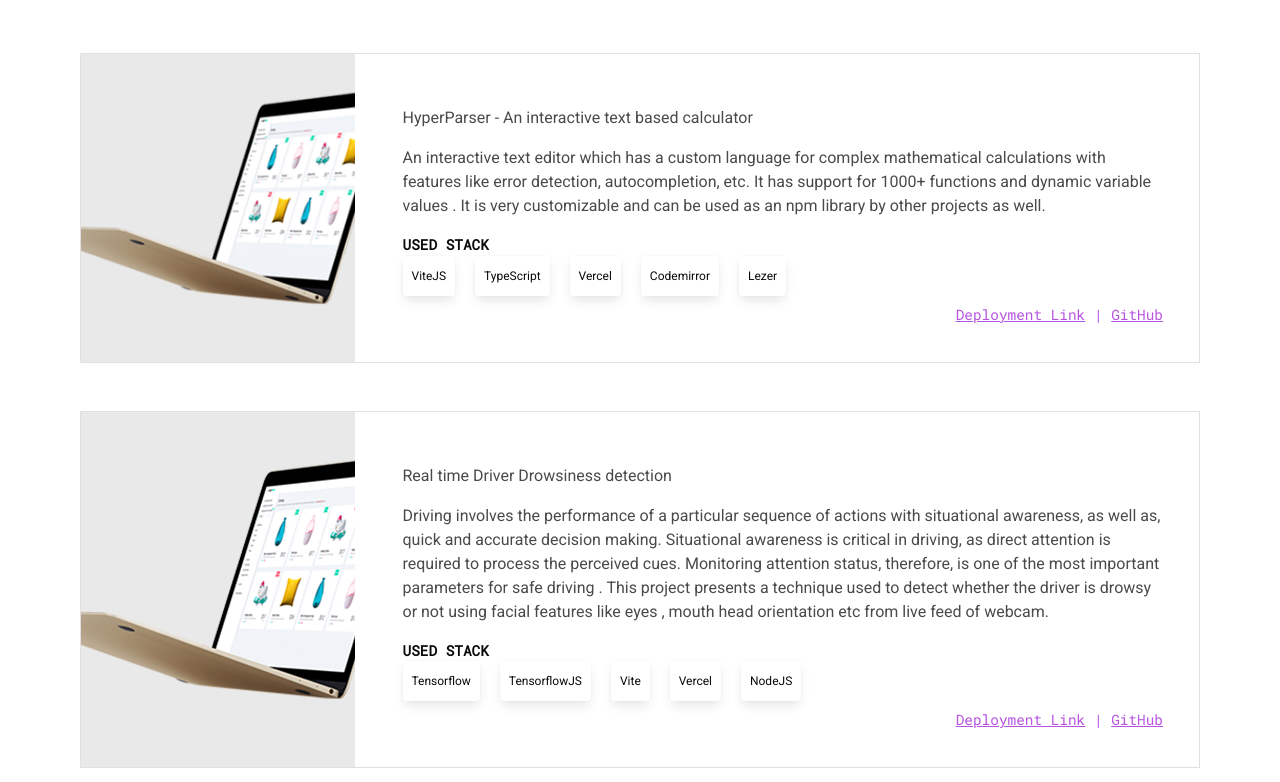
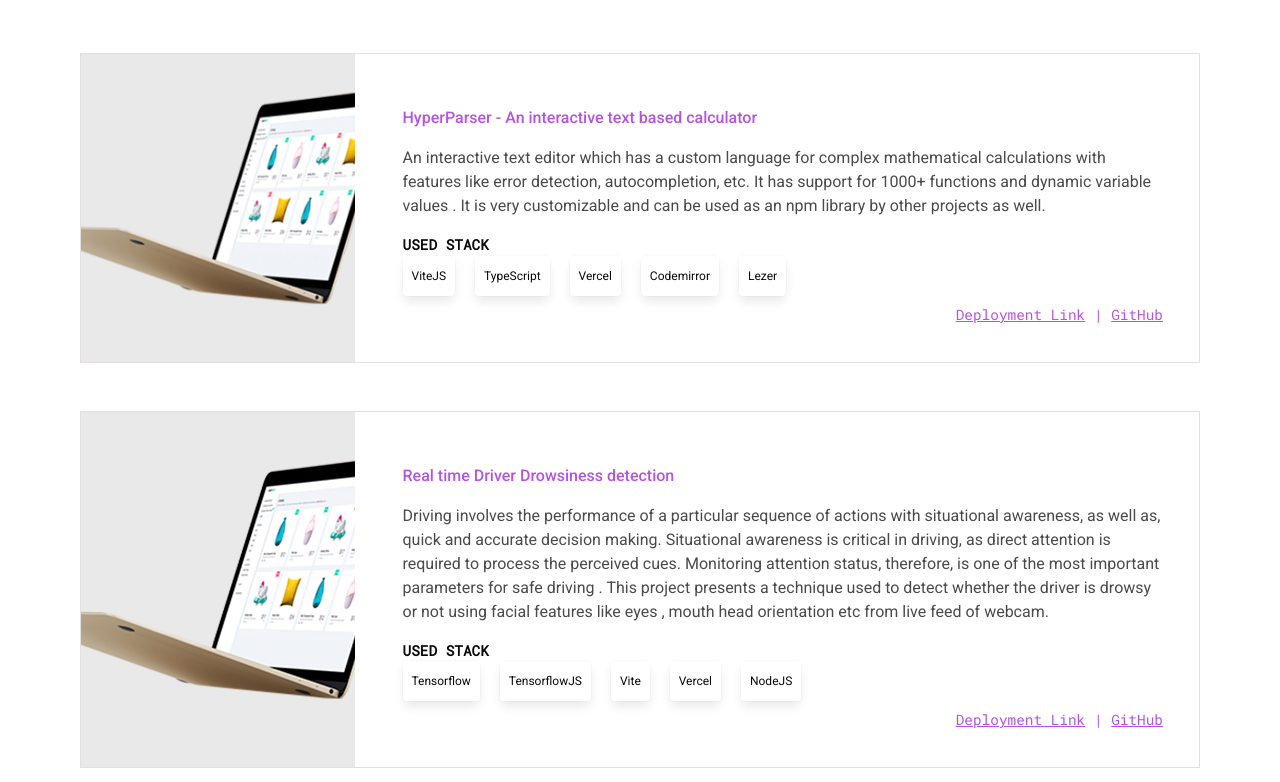
Before and after one commit to RohitKumarGit/MyPortfrolio, a website built with Vite: page index.html in a window 1280 px wide. Shown: the part 3871-4653 px from the top of the page. Built offline with nearby package versions, Linux system fonts and the light colour scheme; a script that the page names is missing; what progressbar.js would draw is missing.

Commit message:
changed font

```diff
--- a/src/style.scss
+++ b/src/style.scss
@@ -265,6 +265,10 @@ $circle-radis: 1rem;
   }
   &-description {
     // outline: 0.5px solid $primary;
+    &-headline {
+      font-weight: 500;
+      color: $primary;
+    }
   }
 }
 .testimonials {
```
